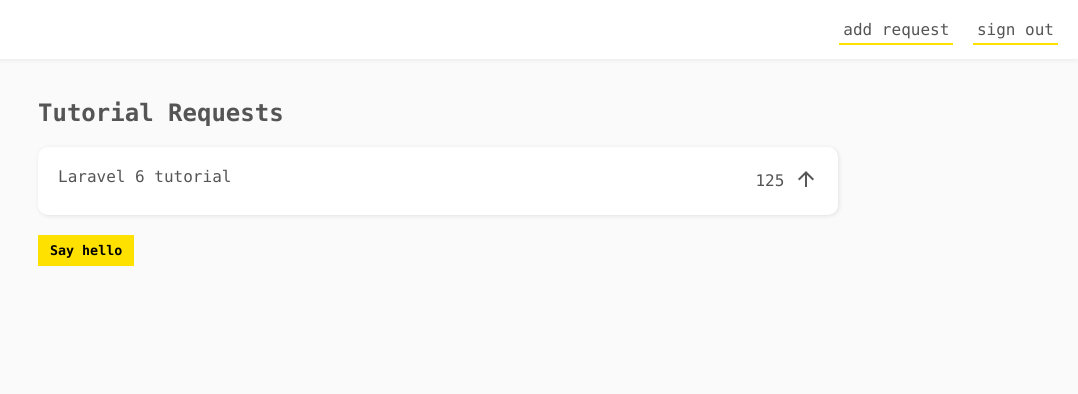
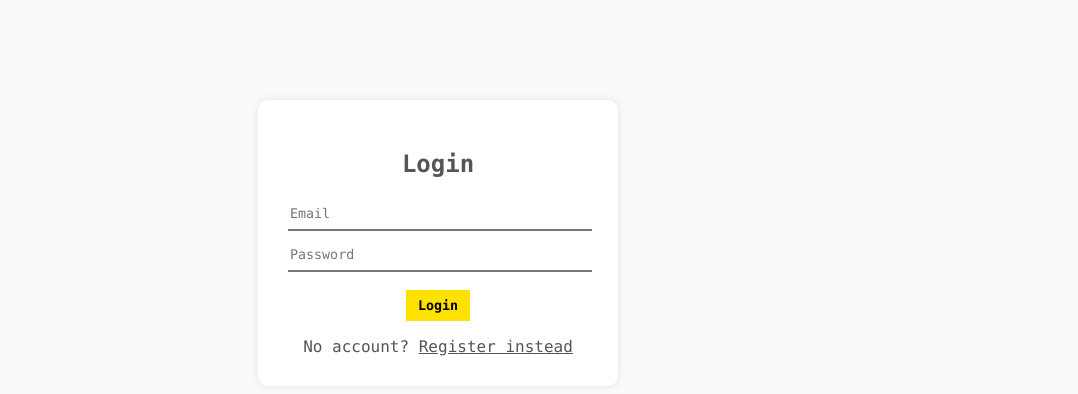
Before and after one commit to iamshaunjp/firebase-functions, a plain HTML site: page public/index.html in a window 1280 px wide. Shown: the whole page, without its empty margins (202-1280 px from the left). Drawn offline with Linux system fonts and the light colour scheme; some packages are replaced by stand-ins of ours.

Commit message:
lesson-6

```diff
--- a/public/css/styles.css
+++ b/public/css/styles.css
@@ -103,3 +103,26 @@ button{
   font-family: inherit;
   cursor: pointer;
 }
+
+/* auth styles */
+.auth{
+  width: 100%;
+  height: 100%;
+  position: fixed;
+  background: #fafafa;
+  display: none;
+  z-index: 1;
+}
+.auth.open{
+  display: block;
+}
+.auth a{
+  text-decoration: underline;
+  cursor: pointer;
+}
+.auth .modal{
+  display: none;
+}
+.auth .modal.active{
+  display: block;
+}
--- a/public/index.html
+++ b/public/index.html
@@ -19,6 +19,30 @@
     <script defer src="/__/firebase/init.js"></script>
   </head>
   <body>
+
+    <!-- auth modals -->
+    <div class="auth open">
+      <div class="modal active">
+        <h2>Login</h2>
+        <form class="login">
+          <input type="text" name="email" placeholder="Email">
+          <input type="password" name="password" placeholder="Password">
+          <button>Login</button>
+          <p class="error"></p>
+        </form>
+        <div>No account? <a class="switch">Register instead</a></div>
+      </div>
+      <div class="modal">
+        <h2>Register</h2>
+        <form class="register">
+          <input type="text" name="email" placeholder="Email">
+          <input type="password" name="password" placeholder="Password">
+          <button>Register</button>
+          <p class="error"></p>
+        </form>
+        <div>Got an account? <a class="switch">Login instead</a></div>
+      </div>
+    </div>
 
     <!-- new request modal -->
     <div class="new-request">
@@ -54,5 +78,6 @@
     </section>
 
     <script src="js/app.js"></script>
+    <script src="js/auth.js"></script>
   </body>
 </html>
--- /dev/null
+++ b/public/js/auth.js
@@ -0,0 +1,10 @@
+const authSwitchLinks = document.querySelectorAll('.switch');
+const authModals = document.querySelectorAll('.auth .modal');
+const authWrapper = document.querySelector('.auth');
+
+// toggle auth modals
+authSwitchLinks.forEach(link => {
+  link.addEventListener('click', () => {
+    authModals.forEach(modal => modal.classList.toggle('active'));
+  });
+});
```
